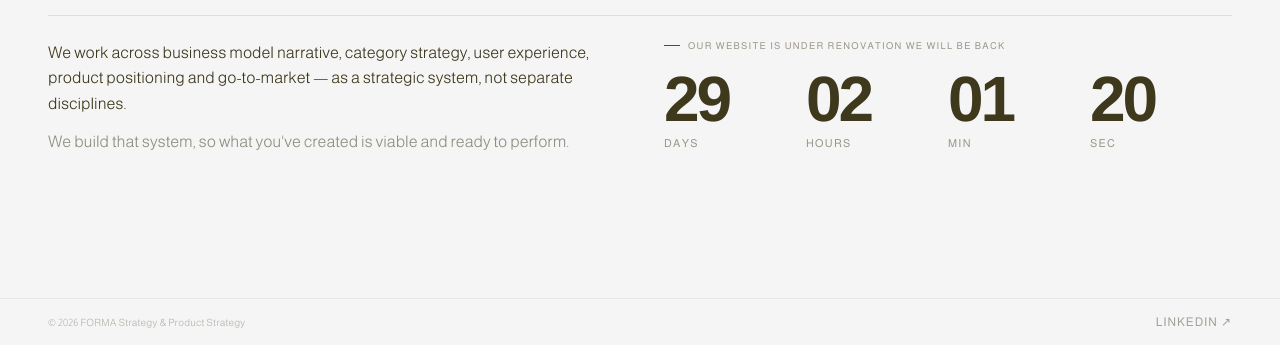
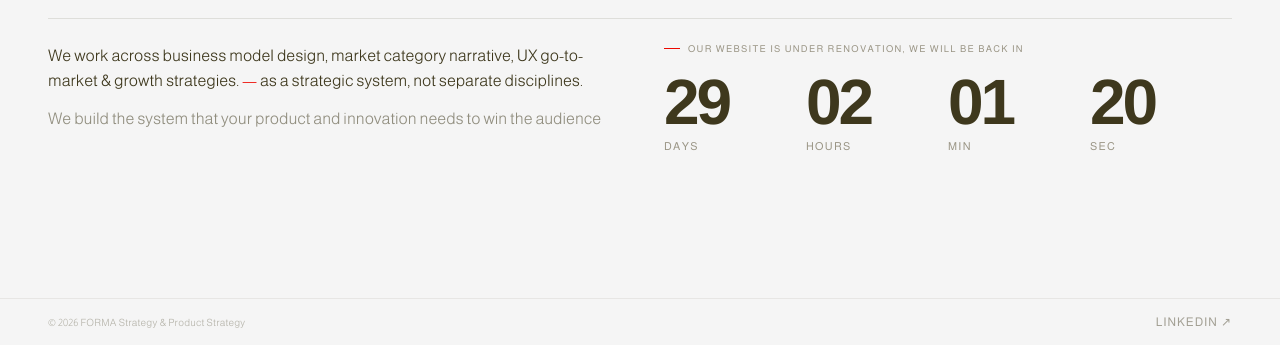
Before and after one commit to marianaloquiroz/forma-web, a plain HTML site: page index.html in a window 1280 px wide. Shown: the part 455-800 px from the top of the page. Drawn offline with Linux system fonts and the light colour scheme.

Commit message:
Update index.html

```diff
--- a/index.html
+++ b/index.html
@@ -170,11 +170,11 @@ footer{
   <div class="rule"></div>
   <div class="bottom">
     <div class="copy-col">
-      <p class="copy-line">We work across business model narrative, category strategy, user experience, product positioning and go-to-market <span class="accent">—</span> as a strategic system, not separate disciplines.</p>
-      <p class="copy-line">We build that system, so what you've created is viable and ready to perform.</p>
+      <p class="copy-line">We work across business model design, market category narrative, UX go-to-market & growth strategies. <span class="accent">—</span> as a strategic system, not separate disciplines.</p>
+      <p class="copy-line">We build the system that your product and innovation needs to win the audience</p>
     </div>
     <div class="counter-col">
-      <p class="counter-eyebrow">Our website is under renovation we will be back</p>
+      <p class="counter-eyebrow">Our website is under renovation, we will be back in</p>
       <div class="counter">
         <div class="c-unit">
           <span class="c-num" id="days">00</span>
```
